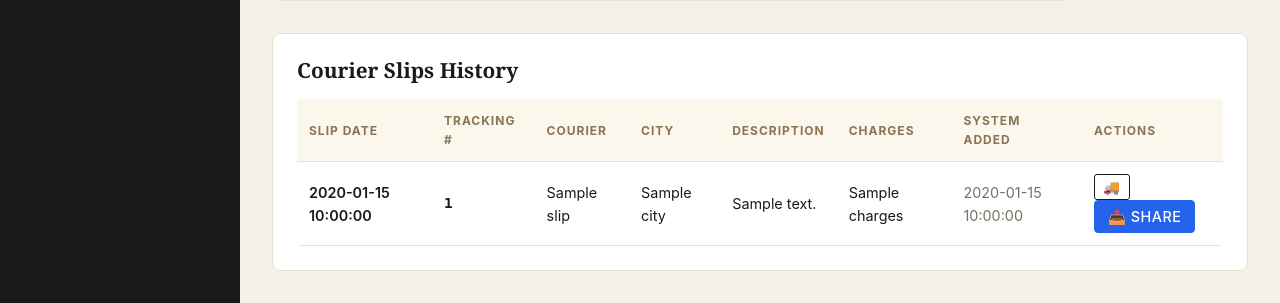
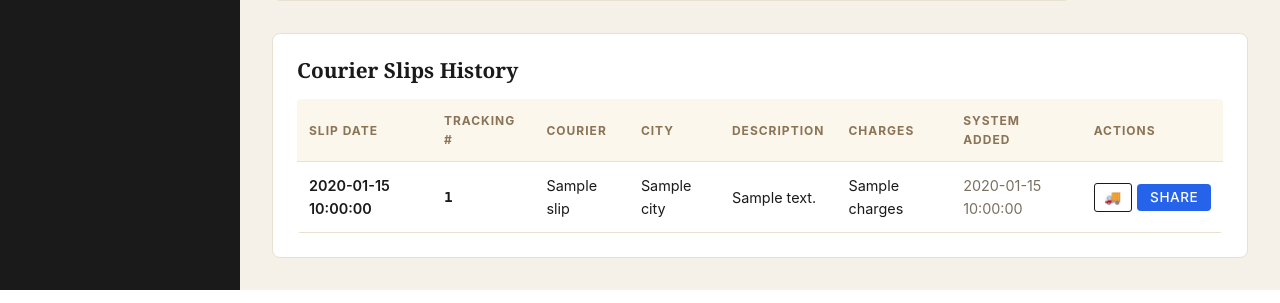
Before and after one commit to manmarsci/zelo, a Flask app: template templates/admin/customer_edit.html in a window 1280 px wide. Shown: the part 639-942 px from the top of the page. Run offline with Flask 3, Linux system fonts and the light colour scheme; the template is opened without the code that fills it: most values are stand-ins (such as "Sample title", 1, 10 or a date in 2020); data that the repository does not hold is empty; some libraries are stand-ins or nearby versions.

Commit message:
Update customer_edit.html

```diff
--- a/templates/admin/customer_edit.html
+++ b/templates/admin/customer_edit.html
@@ -85,8 +85,11 @@
             <td>{{ slip.charges or '-' }}</td>
             <td class="muted small">{{ slip.created_at }}</td>
             <td>
-              <button type="button" onclick="quickTrack('{{ slip.tracking_number }}')" class="btn btn-outline" style="padding:0.25rem 0.5rem; font-size:0.85rem; margin-right:5px;">🚚</button>
-              <button type="button" onclick="shareTrackingLink('{{ slip.tracking_number }}', '{{ slip.customer_name }}')" class="btn" style="padding:0.4rem 0.8rem; font-size:0.9rem; background:#2563eb; color:#fff; border:1px solid #2563eb; border-radius:4px; cursor:pointer;" title="Share with Customer">📤 Share</button>
+              <div style="display:flex; gap:5px; align-items:center; justify-content:flex-start;">
+    <button type="button" onclick="quickTrack('{{ slip.tracking_number }}')" class="btn btn-outline" style="padding:0.4rem 0.6rem; font-size:0.85rem; margin:0; line-height:1;">🚚</button>
+    <button type="button" onclick="shareTrackingLink('{{ slip.tracking_number }}', '{{ slip.customer_name }}')" class="btn" style="padding:0.4rem 0.8rem; font-size:0.85rem; background:#2563eb; color:#fff; border:none; border-radius:4px; cursor:pointer; margin:0; line-height:1;"> Share</button>
+</div>
+
             </td>
           </tr>
         {% endfor %}
@@ -100,3 +103,45 @@
 
 
 <script>
+
+
+
+
+
+<script>
+function shareTrackingLink(trackingNumber, customerName) {
+  const baseUrl = window.location.origin || 'https://zelo-theta-murex.vercel.app';
+  const url = baseUrl + '/track?number=' + trackingNumber;
+
+  if (navigator.share) {
+    navigator.share({ title: 'Track Your Order', text: 'Track your ZELO order', url: url })
+    .then(() => showToast('✅ Shared successfully!', '#22c55e'))
+    .catch(() => fallbackCopy(url));
+  } else {
+    fallbackCopy(url);
+  }
+}
+
+function fallbackCopy(text) {
+  const textArea = document.createElement("textarea");
+  textArea.value = text;
+  textArea.style.position = "fixed"; textArea.style.left = "-9999px";
+  document.body.appendChild(textArea); textArea.focus(); textArea.select();
+  try {
+    document.execCommand('copy');
+    showToast('✅ Link copied! Paste in WhatsApp', '#22c55e');
+  } catch (err) { showToast('❌ Copy failed', '#ef4444'); }
+  document.body.removeChild(textArea);
+}
+
+function showToast(message, color) {
+  const existing = document.querySelector('.toast-notification');
+  if (existing) existing.remove();
+  const toast = document.createElement('div');
+  toast.className = 'toast-notification';
+  toast.textContent = message;
+  toast.style.cssText = 'position:fixed; top:20px; right:20px; background:' + color + '; color:#fff; padding:1rem 1.5rem; border-radius:8px; box-shadow:0 4px 12px rgba(0,0,0,0.3); z-index:10000; font-weight:600; transition: opacity 0.3s;';
+  document.body.appendChild(toast);
+  setTimeout(() => { toast.style.opacity = '0'; setTimeout(() => toast.remove(), 300); }, 3000);
+}
+</script>
```
